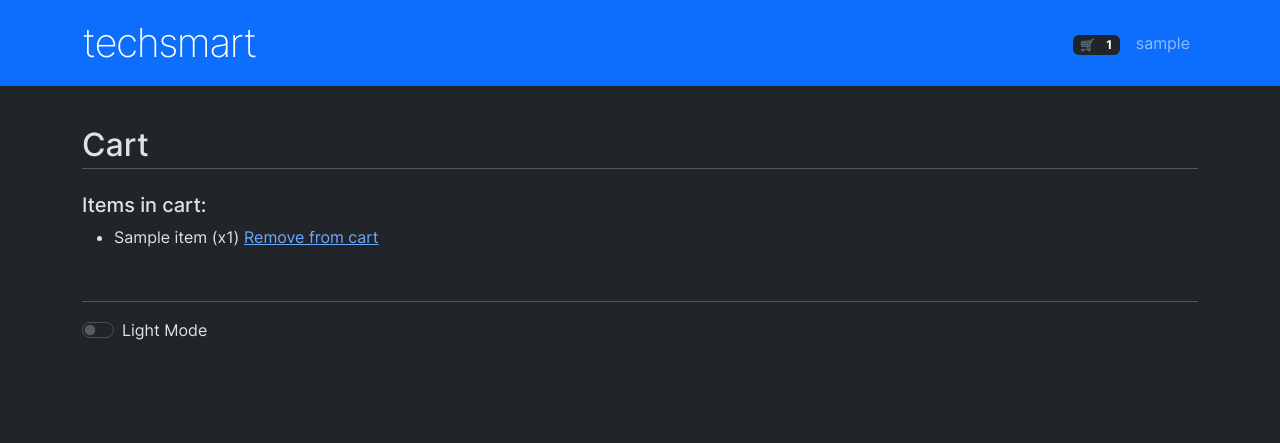
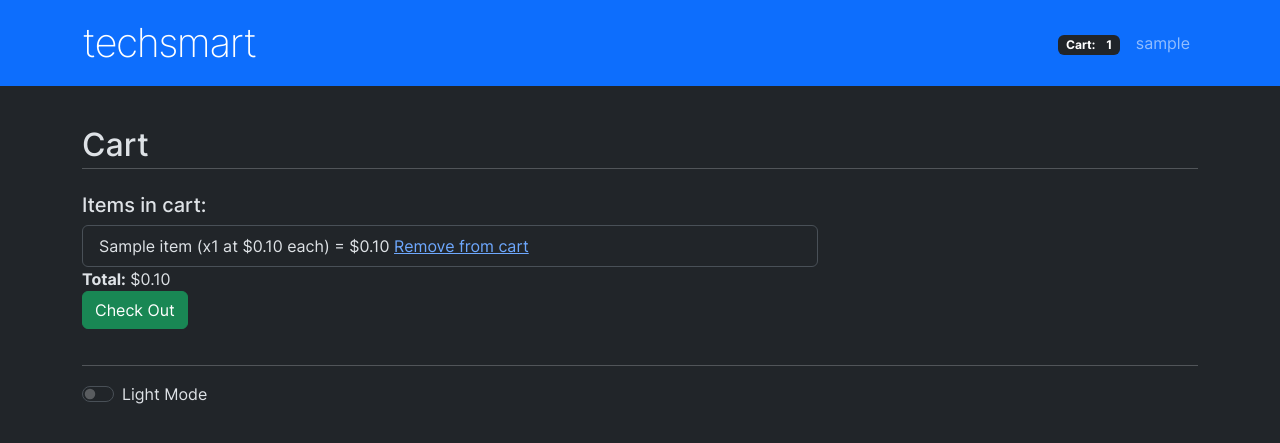
Before and after one commit to jack-hermanson/ShoppingAppICT4300, a Flask app: page /carts/ in a window 1280 px wide. Shown: the top 443 px of the page. Run offline with Flask 3, Linux system fonts and the light colour scheme; a user stored in the database is signed in; tables that the repository leaves empty hold one stand-in row (values such as "Sample post"); some libraries are stand-ins or nearby versions.

Commit message:
adjustments to cart

```diff
--- a/main/modules/carts/routes.py
+++ b/main/modules/carts/routes.py
@@ -3,7 +3,7 @@ import logging
 from flask import Blueprint, render_template, flash, redirect, url_for, request, abort
 
 from .models import CartItem
-from .services import get_or_initialize_cart
+from .services import get_or_initialize_cart, get_cart_total_cost
 from flask_login import login_required
 from main import db
 from ..items.models import Item
@@ -15,8 +15,10 @@ carts = Blueprint("carts", __name__, url_prefix="/carts")
 @login_required
 def my_cart():
     cart = get_or_initialize_cart()
+    cart_total = get_cart_total_cost()
     return render_template("carts/cart.html",
-                           cart=cart)
+                           cart=cart,
+                           cart_total=cart_total)
 
 
 @carts.route("/anchor-partial")
@@ -57,4 +59,6 @@ def remove_from_cart(item_id: int, screen: str):
     cart_item_to_remove = CartItem.query.filter(CartItem.cart == cart and CartItem.item == item).first_or_404()
     cart.cart_items.remove(cart_item_to_remove)
     db.session.commit()
-    return render_template("carts/add-to-cart-result.html", item=item, screen=screen, cart=cart)
+    cart_total = get_cart_total_cost()
+    return render_template("carts/add-to-cart-result.html",
+                           item=item, screen=screen, cart=cart, cart_total=cart_total)
--- a/main/modules/carts/services.py
+++ b/main/modules/carts/services.py
@@ -18,3 +18,11 @@ def get_or_initialize_cart():
             db.session.add(new_cart)
             db.session.commit()
             return new_cart
+
+
+def get_cart_total_cost():
+    """Sum up all items' costs in the cart, multiplied by the count of that item, divided by 100¢/dollar"""
+    cart = get_or_initialize_cart()
+    total = sum(((item.price / 100.0) * count) for (item, count) in [(cart_item.item, cart_item.count)
+                                                                     for cart_item in cart.cart_items])
+    return total
--- a/main/web/templates/carts/cart-anchor-partial.html
+++ b/main/web/templates/carts/cart-anchor-partial.html
@@ -1,6 +1,6 @@
 <a href="{{ url_for("carts.my_cart") }}" class="nav-link" id="cart-anchor" hx-swap-oob="true">
     <span class="badge bg-dark">
-        <span>🛒</span>
+        <span>Cart:</span>
         {% if not current_user.cart %}
             ERROR
         {% elif current_user.cart.cart_items|length > 0 %}
--- a/main/web/templates/carts/cart-items-partial.html
+++ b/main/web/templates/carts/cart-items-partial.html
@@ -3,11 +3,13 @@
         <p>Cart is empty</p>
     {% else %}
     <h5>Items in cart:</h5>
-    <ul>
+        <div class="list-group">
             {% for cart_item in cart.cart_items %}
-            <li>
+                <div class="list-group-item">
                     {{ cart_item.item.name }}
-                (x{{ cart_item.count }})
+                    (x{{ cart_item.count }} at ${{'%0.2f'| format((cart_item.item.price / 100.0)|float)}} each)
+                    =
+                    ${{'%0.2f'| format((cart_item.count * (cart_item.item.price / 100.0))|float)}}
                     <a
                         href="{{ url_for("carts.remove_from_cart", item_id=cart_item.item.item_id, screen="cart") }}"
                         hx-post="{{ url_for("carts.remove_from_cart", item_id=cart_item.item.item_id, screen="cart") }}"
@@ -16,8 +18,14 @@
                     >
                         Remove from cart
                     </a>
-            </li>
+                </div>
             {% endfor %}
-    </ul>
+        </div>
+        <div>
+            <b>Total:</b> ${{'%0.2f'| format(cart_total)}}
+        </div>
+        <div>
+            <button class="btn btn-success">Check Out</button>
+        </div>
     {% endif %}
 </div>
```
Also changed, not shown: main/modules/accounts/forms.py (+5 -4 lines). Lines whose indentation alone changed are shown as unchanged.
